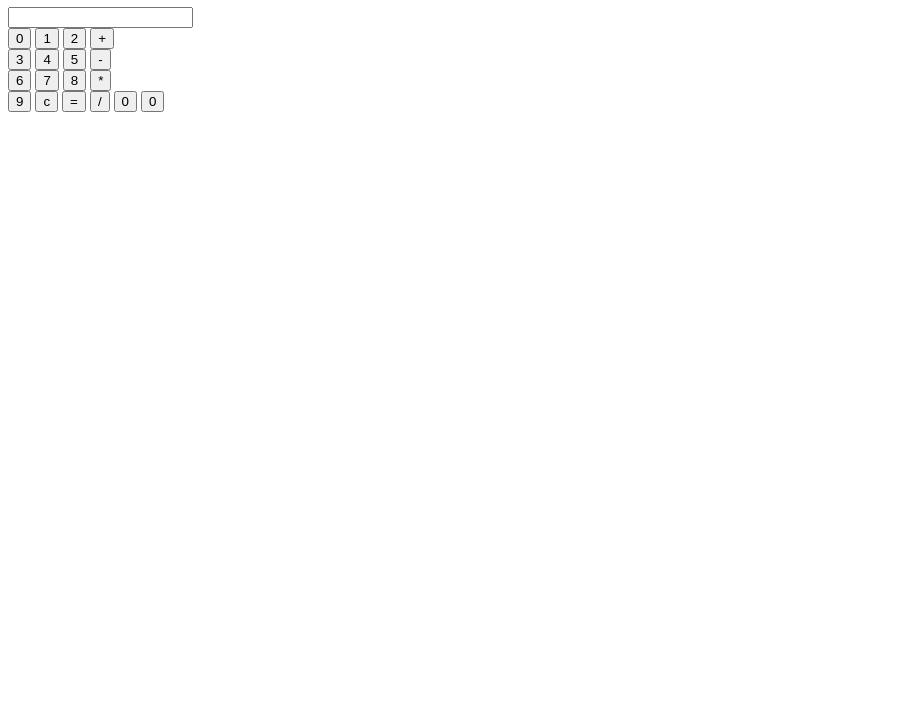
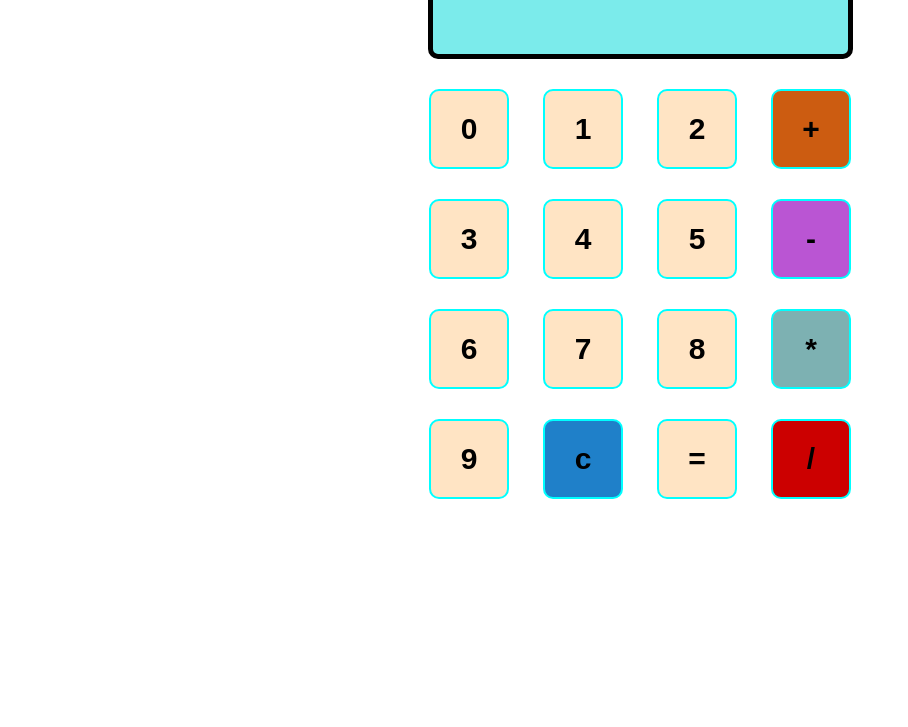
Before and after one commit to NjokuAnthony/calculator, a plain HTML site: page index.html in a window 1280 px wide. Shown: the part 73-800 px from the top of the page, without its empty margins (0-908 px from the left). Drawn offline with Linux system fonts and the light colour scheme.

Commit message:
new access

```diff
--- a/index.html
+++ b/index.html
@@ -8,30 +8,28 @@
     <link rel="stylesheet" href="style.css">
 </head>
 <body>
-    <div class="cal">
+    <div class="Calculator">
         <h1>
             Njoku's Calculator
         </h1>
-        <form action="" name="cal">
-            <input type="text" name="display"><br>
-            <input class="btn" type="button" value="0">
-            <input class="btn" type="button" value="1">
-            <input class="btn" type="button" value="2">
-            <input class="btn" type="button" value="+"><br>
-            <input class="btn" type="button" value="3">
-            <input class="btn" type="button" value="4">
-            <input class="btn" type="button" value="5">
-            <input class="btn" type="button" value="-"><br>
-            <input class="btn" type="button" value="6">
-            <input class="btn" type="button" value="7">
-            <input class="btn" type="button" value="8">
-            <input class="btn" type="button" value="*"><br>
-            <input class="btn" type="button" value="9">
-            <input class="btn" type="button" value="c">
-            <input class="btn" type="button" value="=">
-            <input class="btn" type="button" value="/">
-            <input class="btn" type="button" value="0">
-            <input class="btn" type="button" value="0">
+        <form action="" name="clc">
+            <input type="text" name="display" style="height: 70px; width: 425px; background-color: rgb(123, 235, 235); border: 5px solid black; padding: 20px;"><br>
+            <input class="btn" type="button" value="0" onclick="clc.display.value +='0'">
+            <input class="btn" type="button" value="1" onclick="clc.display.value +='1'">
+            <input class="btn" type="button" value="2" onclick="clc.display.value +='2'">
+            <input class="btn" type="button" value="+" onclick="clc.display.value +='+'" style="background-color: #cc5c11;"><br>
+            <input class="btn" type="button" value="3" onclick="clc.display.value +='3'">
+            <input class="btn" type="button" value="4" onclick="clc.display.value +='4'">
+            <input class="btn" type="button" value="5" onclick="clc.display.value +='5'">
+            <input class="btn" type="button" value="-" onclick="clc.display.value +='-'"style="background-color: #ba55d3;"><br>
+            <input class="btn" type="button" value="6" onclick="clc.display.value +='6'">
+            <input class="btn" type="button" value="7" onclick="clc.display.value +='7'">
+            <input class="btn" type="button" value="8" onclick="clc.display.value +='8'">
+            <input class="btn" type="button" value="*" onclick="clc.display.value +='*'" style="background-color: #7db1b2;"><br>
+            <input class="btn" type="button" value="9" onclick="clc.display.value +='9'">
+            <input class="btn" type="button" value="c" onclick="clc.display.value =''"style="background-color: #1f80c9;">
+            <input class="btn" type="button" value="=" onclick="clc.display.value =eval(clc.display.value)">
+            <input class="btn" type="button" value="/" onclick="clc.display.value +='/'" style="background-color:#cc0000;">
         </form>
     </div>
 
--- a/style.css
+++ b/style.css
@@ -0,0 +1,55 @@
+* {
+    margin: 0;
+    padding: 0;
+    box-sizing: border-box;
+}
+
+body {
+    /* background-color: aqua; */
+    color: black;
+    /* margin: 90px; */
+    background-image: url(/images/download\ \(10\).jpg);
+    background-size: cover;
+    background-position: center;
+    background-repeat: no-repeat;
+    height: 100vh;
+    /* justify-content: center; */
+    text-align: center;
+    /* align-items: center; */
+
+}
+
+/* .calculator {
+    width: 350px;
+    height: 100vh;
+    text-align: center;
+    align-items: center;
+    justify-content: center;
+} */
+
+h1 {
+    font-size: 40px;
+}
+
+h1:hover {
+    color: #fff;
+}
+
+input {
+    width: 80px;
+    height: 80px;
+    font-size: 30px;
+    font-weight: bold;
+    margin: 15px;
+    border-radius: 10px;
+    background-color: bisque;
+    border: aqua 2px solid;
+    /* border-style: none; */
+}
+
+.btn:hover {
+    background-color: black;
+    color: #fff;
+    cursor: pointer;
+    border: 2px solid #fff;
+}
```
